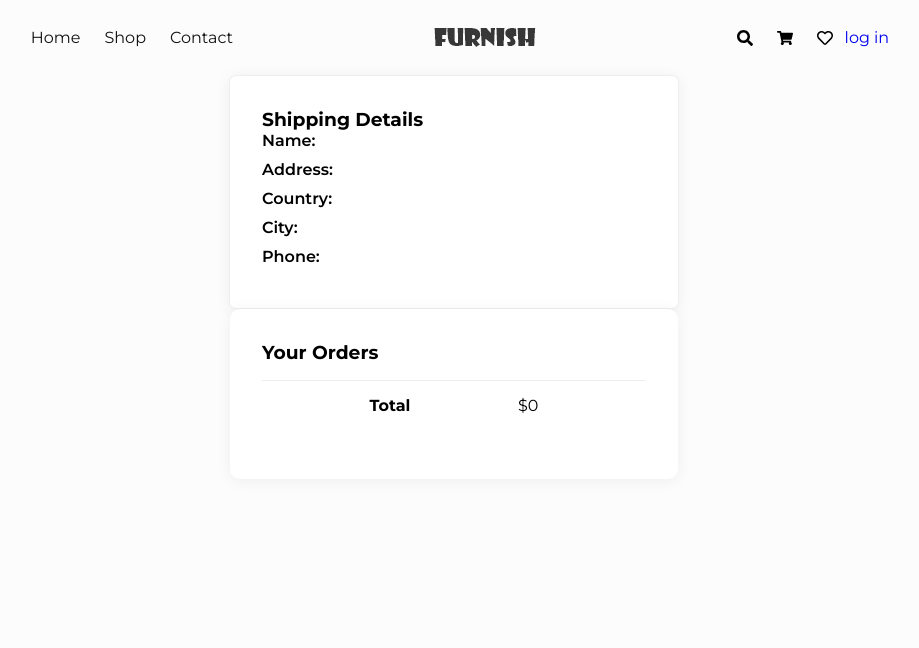
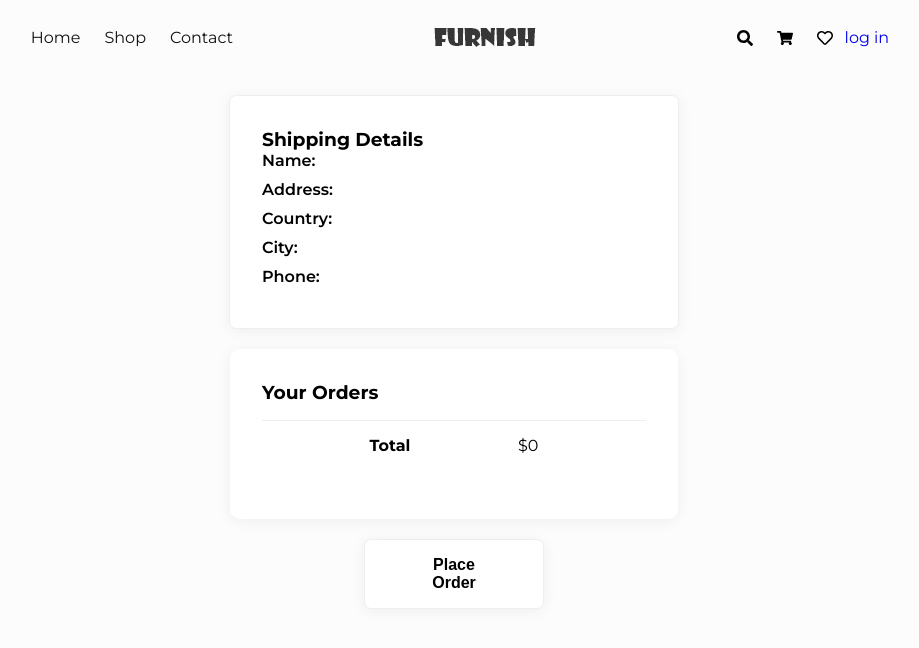
Before and after one commit to adnan172203/furnish-ecommerce, a React (Create React App) app in the folder client/: page /placeorder in a window 1280 px wide. Shown: the top 648 px of the page, without its empty margins (186-1105 px from the left). Built offline with nearby package versions, Linux system fonts and the light colour scheme.

Commit message:
place order process completed

```diff
--- a/client/src/pages/placeOrder/PlaceOrder.js
+++ b/client/src/pages/placeOrder/PlaceOrder.js
@@ -1,12 +1,41 @@
 import React from 'react';
 import OrderItems from './orderItems/OrderItems';
 import ShippingAddress from './shippingAddress/ShippingAddress';
+import { createOrder } from '../../redux/order/orderAction';
+
+import { useDispatch, useSelector } from 'react-redux';
+
+//css
+import Styles from './PlaceOrder.module.css';
+
+const { place_order_button,button_position } = Styles;
 
 const PlaceOrder = () => {
+  const dispatch = useDispatch();
+  const cart = useSelector((state) => state.cartReducer);
+
+  const placeOrderHandler = () => {
+    dispatch(
+      createOrder({
+        orderItems: cart.cartItems,
+        shippingAddress: cart.shippingAddress,
+      })
+    );
+  };
+
   return (
     <>
       <ShippingAddress />
       <OrderItems />
+      <div className={button_position}>
+        <button
+          className={place_order_button}
+          type='submit'
+          onClick={placeOrderHandler}
+        >
+          Place Order
+        </button>
+      </div>
     </>
   );
 };
--- a/client/src/pages/placeOrder/PlaceOrder.module.css
+++ b/client/src/pages/placeOrder/PlaceOrder.module.css
@@ -0,0 +1,14 @@
+.button_position {
+  width: 14%;
+  margin: 20px auto;
+}
+
+.place_order_button {
+  background: #fff;
+  padding: 1rem 3rem;
+  border: 1px solid #eee;
+  border-radius: 7px;
+  box-shadow: 0px 2px 15px 0px rgb(0 0 0 / 0.06);
+  font-size: 1rem;
+  font-weight: 600;
+}
--- a/client/src/pages/placeOrder/shippingAddress/ShippingAddress.module.css
+++ b/client/src/pages/placeOrder/shippingAddress/ShippingAddress.module.css
@@ -5,7 +5,7 @@
     padding: 2rem;
     border-radius: 7px;
     box-shadow: 0px 2px 15px 0px rgb(0 0 0 / 0.06);
-    margin: 0 auto;
+    margin: 20px auto;
 }
 
 .billing_address{
```
